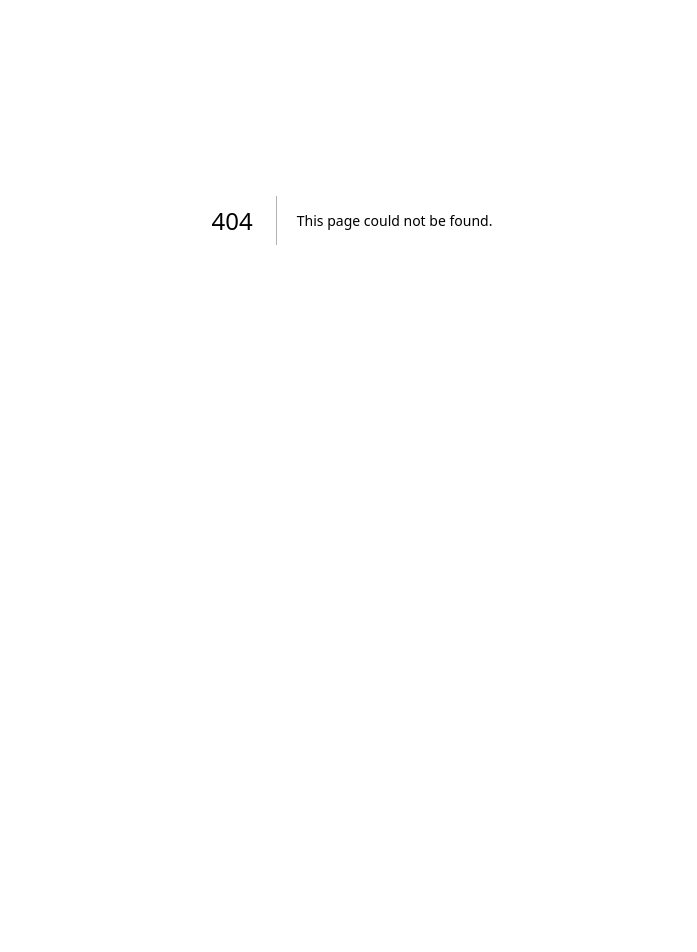
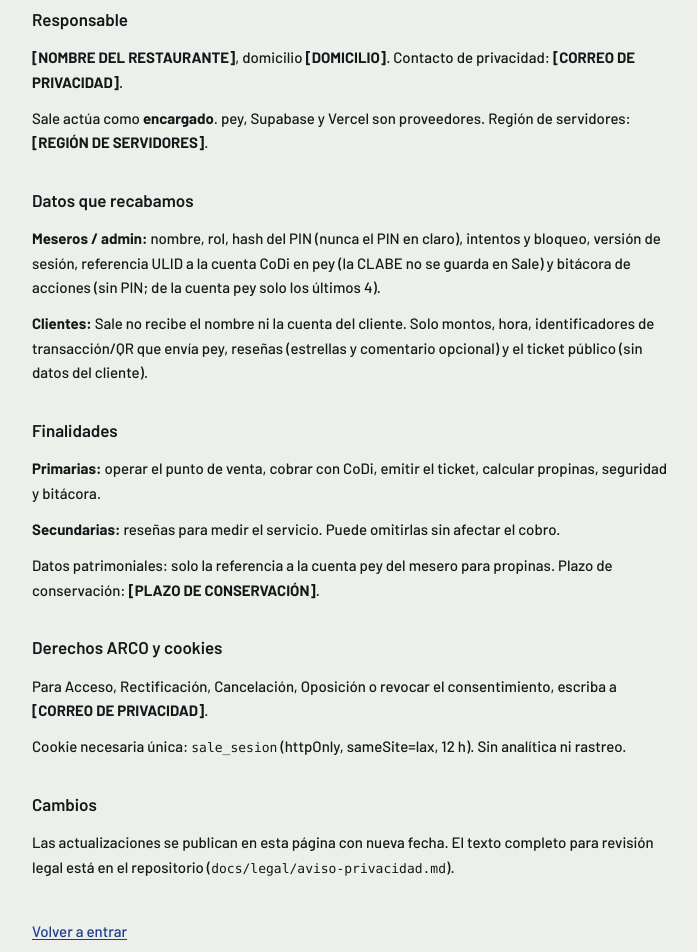
Before and after one commit to jdanieljimenez100-blip/sale, a Next.js app: page /privacidad in a window 1280 px wide. Before the commit this address had no page. Shown: the part 180-1132 px from the top of the page, without its empty margins (288-985 px from the left). Before the commit the page ends 800 px from the top, so only its background shows below. Built offline with nearby package versions, Linux system fonts and the light colour scheme.

Commit message:
docs: privacy notice and simplified LFPDPPP banners
Add integral aviso template, public /privacidad page, and short notices on
login, ticket, and review with no invented legal entity details.

Co-authored-by: Cursor <cursoragent@cursor.com>

```diff
--- a/app/entrar/page.tsx
+++ b/app/entrar/page.tsx
@@ -1,10 +1,14 @@
 import type { ReactElement } from "react";
+import { AvisoPrivacidadSimplificado } from "@/components/AvisoPrivacidadSimplificado";
 import { EntrarPantalla } from "@/components/EntrarPantalla";
 
 export default function EntrarPage(): ReactElement {
   return (
     <main className="mx-auto flex min-h-dvh w-full max-w-lg flex-col gap-5 px-4 py-8">
       <EntrarPantalla />
+      <footer className="mt-auto border-t border-linea pt-4">
+        <AvisoPrivacidadSimplificado />
+      </footer>
     </main>
   );
 }
--- /dev/null
+++ b/app/privacidad/page.tsx
@@ -0,0 +1,105 @@
+import type { Metadata } from "next";
+import Link from "next/link";
+import type { ReactElement } from "react";
+
+export const metadata: Metadata = {
+  title: "Aviso de privacidad — Sale",
+  robots: { index: true, follow: true },
+};
+
+export default function PrivacidadPage(): ReactElement {
+  return (
+    <main className="mx-auto min-h-dvh w-full max-w-2xl px-4 py-8 text-tinta">
+      <p className="rounded-hoja border border-parcial-fg/30 bg-parcial-bg px-3 py-2 text-[13px] text-parcial-fg text-pretty">
+        Plantilla para la demo; requiere revisión legal antes de uso real.
+      </p>
+
+      <h1 className="mt-6 text-[28px] font-bold tracking-tight text-pretty">
+        Aviso de privacidad
+      </h1>
+      <p className="mt-1 text-[13px] text-tinta-suave">
+        Actualizado el 15 de noviembre de 2026 · Conforme a la LFPDPPP vigente
+        (2025)
+      </p>
+
+      <section className="mt-8 flex flex-col gap-3 text-[15px] leading-relaxed">
+        <h2 className="text-[17px] font-semibold">Responsable</h2>
+        <p>
+          <strong>[NOMBRE DEL RESTAURANTE]</strong>, domicilio{" "}
+          <strong>[DOMICILIO]</strong>. Contacto de privacidad:{" "}
+          <strong>[CORREO DE PRIVACIDAD]</strong>.
+        </p>
+        <p>
+          Sale actúa como <strong>encargado</strong>. pey, Supabase y Vercel
+          son proveedores. Región de servidores:{" "}
+          <strong>[REGIÓN DE SERVIDORES]</strong>.
+        </p>
+      </section>
+
+      <section className="mt-8 flex flex-col gap-3 text-[15px] leading-relaxed">
+        <h2 className="text-[17px] font-semibold">Datos que recabamos</h2>
+        <p>
+          <strong>Meseros / admin:</strong> nombre, rol, hash del PIN (nunca el
+          PIN en claro), intentos y bloqueo, versión de sesión, referencia ULID
+          a la cuenta CoDi en pey (la CLABE no se guarda en Sale) y bitácora de
+          acciones (sin PIN; de la cuenta pey solo los últimos 4).
+        </p>
+        <p>
+          <strong>Clientes:</strong> Sale no recibe el nombre ni la cuenta del
+          cliente. Solo montos, hora, identificadores de transacción/QR que
+          envía pey, reseñas (estrellas y comentario opcional) y el ticket
+          público (sin datos del cliente).
+        </p>
+      </section>
+
+      <section className="mt-8 flex flex-col gap-3 text-[15px] leading-relaxed">
+        <h2 className="text-[17px] font-semibold">Finalidades</h2>
+        <p>
+          <strong>Primarias:</strong> operar el punto de venta, cobrar con CoDi,
+          emitir el ticket, calcular propinas, seguridad y bitácora.
+        </p>
+        <p>
+          <strong>Secundarias:</strong> reseñas para medir el servicio. Puede
+          omitirlas sin afectar el cobro.
+        </p>
+        <p>
+          Datos patrimoniales: solo la referencia a la cuenta pey del mesero
+          para propinas. Plazo de conservación:{" "}
+          <strong>[PLAZO DE CONSERVACIÓN]</strong>.
+        </p>
+      </section>
+
+      <section className="mt-8 flex flex-col gap-3 text-[15px] leading-relaxed">
+        <h2 className="text-[17px] font-semibold">Derechos ARCO y cookies</h2>
+        <p>
+          Para Acceso, Rectificación, Cancelación, Oposición o revocar el
+          consentimiento, escriba a{" "}
+          <strong>[CORREO DE PRIVACIDAD]</strong>.
+        </p>
+        <p>
+          Cookie necesaria única: <code className="text-[13px]">sale_sesion</code>{" "}
+          (httpOnly, sameSite=lax, 12 h). Sin analítica ni rastreo.
+        </p>
+      </section>
+
+      <section className="mt-8 flex flex-col gap-3 text-[15px] leading-relaxed">
+        <h2 className="text-[17px] font-semibold">Cambios</h2>
+        <p>
+          Las actualizaciones se publican en esta página con nueva fecha. El
+          texto completo para revisión legal está en el repositorio (
+          <code className="text-[13px]">docs/legal/aviso-privacidad.md</code>
+          ).
+        </p>
+      </section>
+
+      <p className="mt-10">
+        <Link
+          href="/entrar"
+          className="text-[15px] font-medium text-primario underline underline-offset-2"
+        >
+          Volver a entrar
+        </Link>
+      </p>
+    </main>
+  );
+}
--- /dev/null
+++ b/components/AvisoPrivacidadSimplificado.tsx
@@ -0,0 +1,39 @@
+import Link from "next/link";
+import type { ReactElement } from "react";
+
+type Props = {
+  /** Texto extra bajo el aviso (p. ej. reseña). */
+  extra?: string;
+  className?: string;
+};
+
+/**
+ * Aviso simplificado LFPDPPP + enlace al integral en /privacidad.
+ * Solo presentación; sin lógica de negocio.
+ */
+export function AvisoPrivacidadSimplificado({
+  extra,
+  className = "",
+}: Props): ReactElement {
+  return (
+    <p
+      className={`text-[13px] leading-snug text-tinta-suave text-pretty ${className}`}
+    >
+      Usamos tus datos solo para operar el punto de venta, cobrar con CoDi y
+      emitir el ticket. No rastreamos ni vendemos datos.{" "}
+      <Link
+        href="/privacidad"
+        className="underline underline-offset-2 focus-visible:outline focus-visible:outline-2 focus-visible:outline-offset-2 focus-visible:outline-primario"
+      >
+        Aviso de privacidad
+      </Link>
+      .
+      {extra ? (
+        <>
+          {" "}
+          <span className="block mt-1">{extra}</span>
+        </>
+      ) : null}
+    </p>
+  );
+}
--- a/components/PagadoPantalla.tsx
+++ b/components/PagadoPantalla.tsx
@@ -2,6 +2,7 @@
 
 import { useRouter } from "next/navigation";
 import { useEffect, useState, type ReactElement } from "react";
+import { AvisoPrivacidadSimplificado } from "@/components/AvisoPrivacidadSimplificado";
 import { TicketPagadoBloque } from "@/components/TicketPagadoBloque";
 import { Boton } from "@/components/ui/Boton";
 import { Monto } from "@/components/ui/Monto";
@@ -46,6 +47,7 @@ function BloquePagado({
         <circle cx="28" cy="28" r="26" stroke="currentColor" strokeWidth="3" />
         <path
           className="pagado-check"
+          pathLength="1"
           d="M16 29 L24 37 L40 19"
           stroke="currentColor"
           strokeWidth="3.5"
@@ -217,6 +219,10 @@ export function PagadoPantalla({ cobroId }: { cobroId: string }): ReactElement {
             placeholder="Cuéntanos cómo te fue…"
           />
         </label>
+        <AvisoPrivacidadSimplificado
+          className="mt-3"
+          extra="No escribas datos personales en tu comentario."
+        />
         <Boton
           tamano="lg"
           className="mt-3"
--- a/components/TicketCliente.tsx
+++ b/components/TicketCliente.tsx
@@ -1,6 +1,7 @@
 "use client";
 
 import type { ReactElement } from "react";
+import { AvisoPrivacidadSimplificado } from "@/components/AvisoPrivacidadSimplificado";
 
 type PartidaVista = {
   nombre: string;
@@ -150,6 +151,10 @@ export function TicketCliente(props: Props): ReactElement {
         >
           Imprimir / Guardar PDF
         </button>
+
+        <div className="no-print">
+          <AvisoPrivacidadSimplificado />
+        </div>
       </main>
     </>
   );
```
Also changed, not shown: 1 other file (tests, documents, lock files or other folders).
